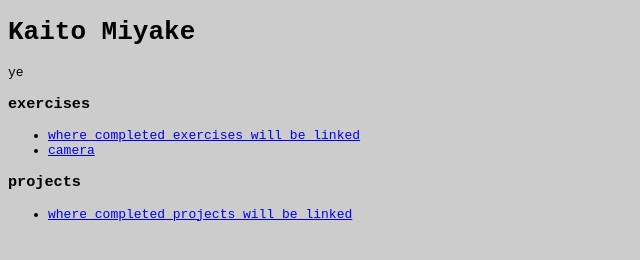
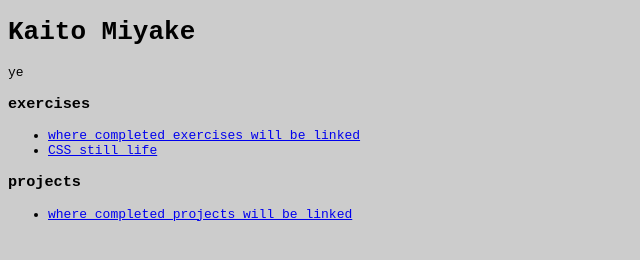
Before and after one commit to 465273/interactive2, a plain HTML site: page index.html in a window 1280 px wide. Shown: the full height of the page, 0-640 px from the left. Drawn offline with Linux system fonts and the light colour scheme; files that its build step writes are made by us from their sources.

Commit message:
ahhhhhhh

```diff
--- a/index.html
+++ b/index.html
@@ -23,7 +23,7 @@
 
             <ul>
                 <li><a href="https://www.google.com" class="works">where completed exercises will be linked</a></li>
-                <li><a href="https://kaitomiyake.github.io/interactive2/codingfromlife-template/" class="works">camera</a></li>
+                <li><a href="https://kaitomiyake.github.io/interactive2/codingfromlife-template/" class="works">CSS still life</a></li>
             </ul>
 
         </div>
```
Also changed, not shown: 1 other file.
